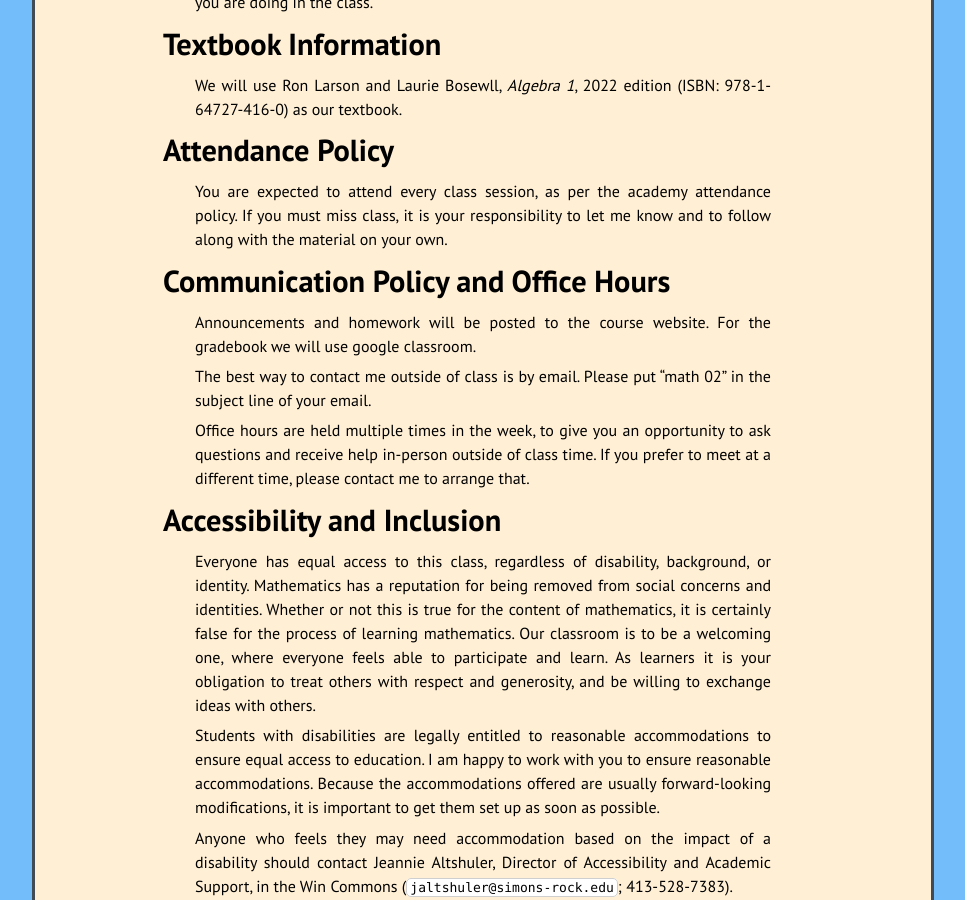
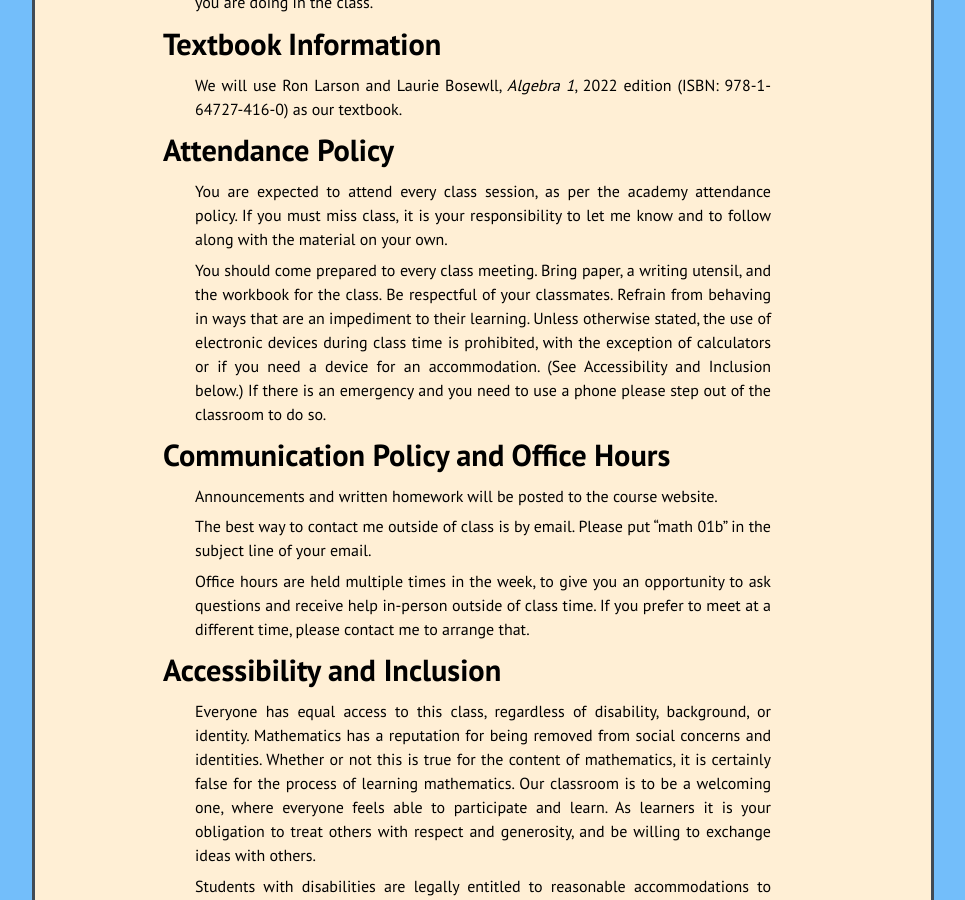
Before and after one commit to kamerynjw/kamerynjw.github.io, a Jekyll site: the page built from teaching/2024/math01b/syllabus.md, in a window 1280 px wide and 900 px high, scrolled down 2356 px. Shown: the whole window, without its empty margins (157-1122 px from the left). Built offline with Jekyll 4.4.1, drawn with Linux system fonts in a browser that asks for light colours; nearby versions of some CDN libraries.

Commit message:
small syllabus tweak

```diff
--- a/teaching/2024/math01b/syllabus.md
+++ b/teaching/2024/math01b/syllabus.md
@@ -108,16 +108,17 @@ Attendance Policy
 
 You are expected to attend every class session, as per the academy attendance policy. If you must miss class, it is your responsibility to let me know and to follow along with the material on your own.
 
+You should come prepared to every class meeting. Bring paper, a writing utensil, and the workbook for the class. Be respectful of your classmates. Refrain from behaving in ways that are an impediment to their learning. Unless otherwise stated, the use of electronic devices during class time is prohibited, with the exception of calculators or if you need a device for an accommodation. (See Accessibility and Inclusion below.) If there is an emergency and you need to use a phone please step out of the classroom to do so.
+
 
 Communication Policy and Office Hours
 =============
 
-Announcements and homework will be posted to the course website. For the gradebook we will use google classroom.
+Announcements and written homework will be posted to the course website.
 
-The best way to contact me outside of class is by email. Please put "math 02" in the subject line of your email.
+The best way to contact me outside of class is by email. Please put "math 01b" in the subject line of your email.
 
 Office hours are held multiple times in the week, to give you an opportunity to ask questions and receive help in-person outside of class time. If you prefer to meet at a different time, please contact me to arrange that.
-
 
 Accessibility and Inclusion
 =============
```
Also changed, not shown: teaching/2024/math02/syllabus.md (+4 -2 lines).
